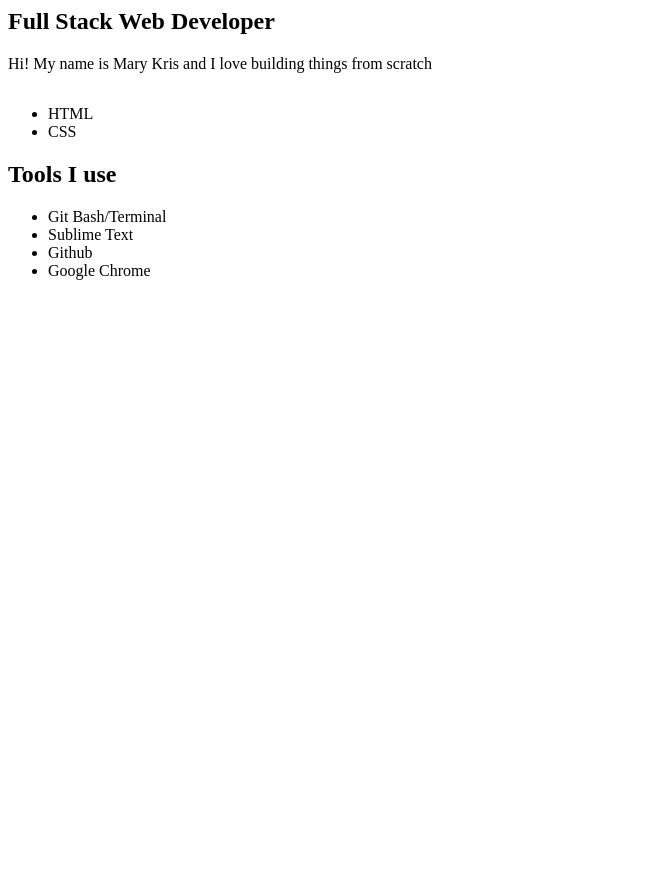
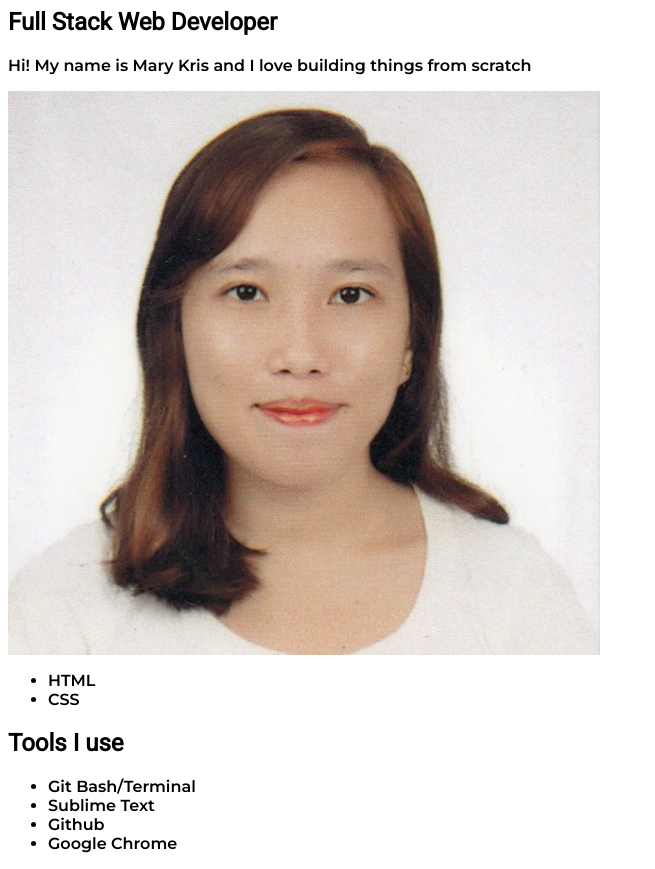
Before and after one commit to missykay11/fcb-portfolio, a plain HTML site: page index.html in a window 1280 px wide. Shown: the whole page, without its empty margins (0-655 px from the left). Before the commit the page ends 800 px from the top, so only its background shows below. Drawn offline with Linux system fonts and the light colour scheme.

Commit message:
#1 - Initial commit

```diff
--- a/index.html
+++ b/index.html
@@ -1,13 +1,17 @@
 <html>
 	<head>
 		<title> Mary Kris Alberto Web Developer Portfolio </title>
+		<link rel="preconnect" href="https://fonts.googleapis.com">
+		<link rel="preconnect" href="https://fonts.gstatic.com" crossorigin>
+		<link href="https://fonts.googleapis.com/css2?family=Montserrat:wght@600&family=Roboto&display=swap" rel="stylesheet">
+		<link rel="stylesheet" type="text/CSS" href="style.css">
 	</head>
 	<body>
 		<div class="container">
 			<section id="landing">
 				<h1> Full Stack Web Developer </h1>
 				<p> Hi! My name is Mary Kris and I love building things from scratch </p>
-				<img scr="images/kris.JPG">
+				<img src="images/kris.JPG">
 			</section>
 			<section id="gallery">
 				<ul>
--- a/style.css
+++ b/style.css
@@ -0,0 +1,7 @@
+* {
+	font-family: 'Montserrat', sans-serif;
+}
+h1,
+h2 {
+font-family: 'Roboto', sans-serif;
+}
```
